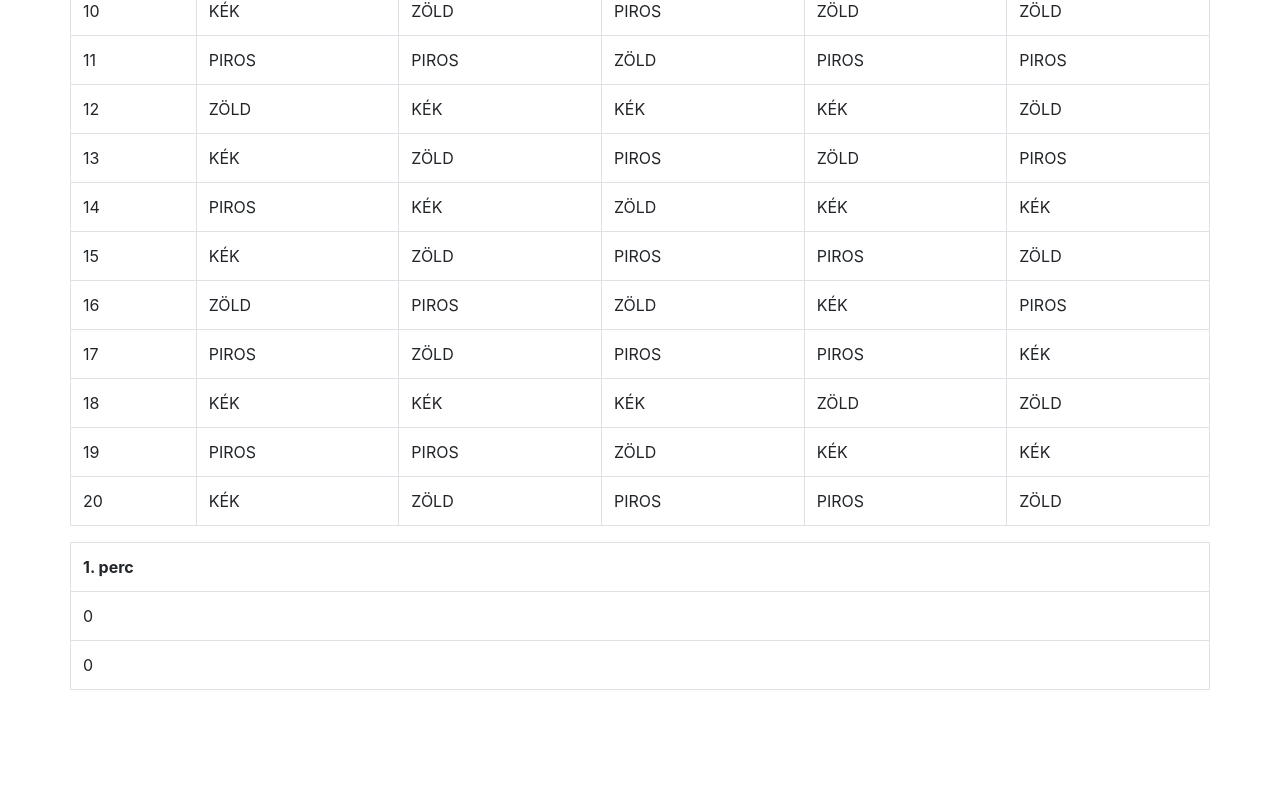
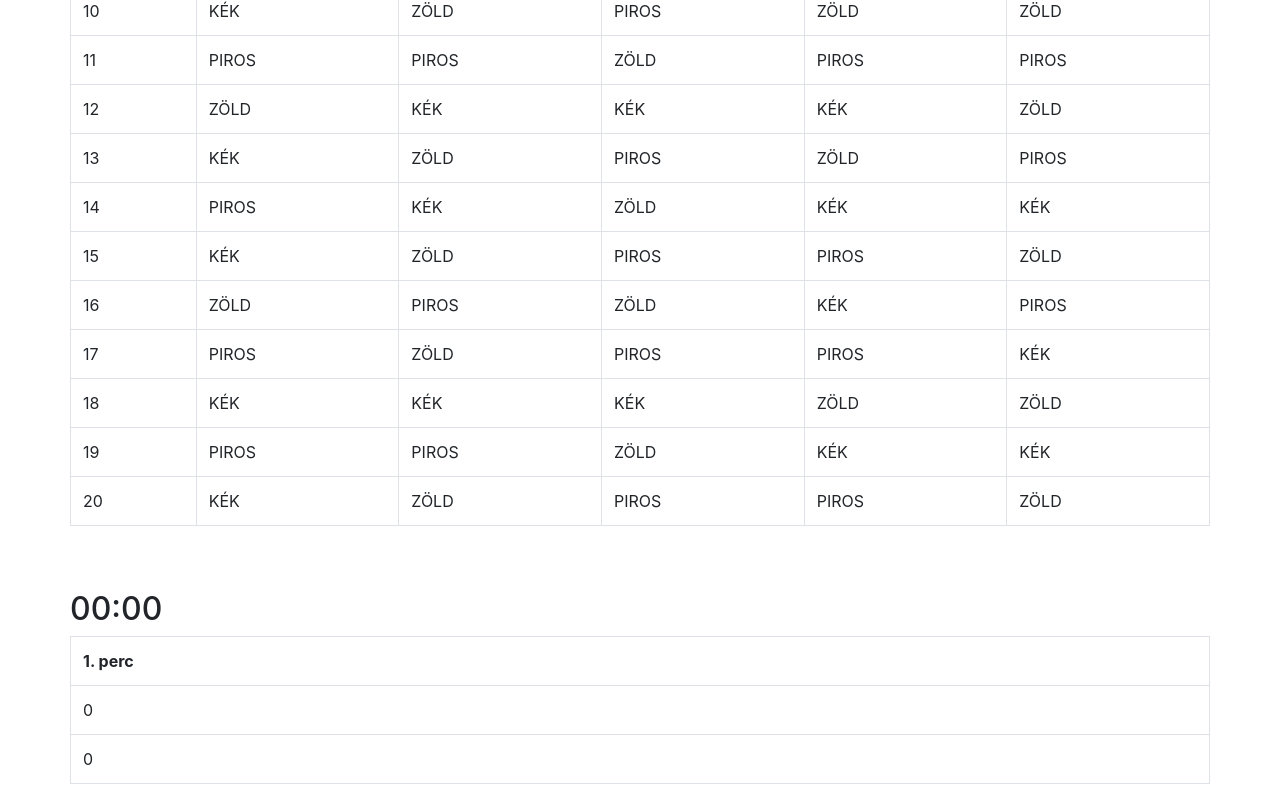
Before and after one commit to nagymarci/stroop-color-words, a React (Create React App) app: page / in a window 1280 px wide. Shown: the part 541-1341 px from the top of the page. Before the commit the page ends 1247 px from the top, so only its background shows below. Built offline with nearby package versions, Linux system fonts and the light colour scheme.

Commit message:
add stopwatch

```diff
--- a/src/ColorWords.js
+++ b/src/ColorWords.js
@@ -16,7 +16,9 @@ export const ColorWords = () => {
     const [state, setState] = useState(getWords())
     const [running, setRunning] = useState(false)
     const intervalId = useRef(null)
+    const timerId = useRef(null)
     const [results, setResults] = useState([{processed: 0, faults: 0}])
+    const [timer, setTimer] = useState({start: 0, time: 0})
 
     const handleClick = (row, col) => {
         console.log("clicked", row, col)
@@ -71,15 +73,28 @@ export const ColorWords = () => {
                     return newResults
                 })
             }, 30000)
+            setTimer({
+                    start: Date.now(),
+                    time: 0
+                })
+            timerId.current = setInterval(() => {
+                setTimer((old) => {
+                    let tmp = {...old}
+                    tmp.time = Date.now() - old.start
+                    return tmp
+                })
+            }, 10)
         }
         if (!running && intervalId.current) {
             console.log("clear interval runnig")
             clearInterval(intervalId.current)
+            clearInterval(timerId.current)
             intervalId.current = null
+            timerId.current = null
         }
     }, [running, state])
 
-    const handleTimer = () => {
+    const handleStart = () => {
         if (!running) {
             setState(getWords())
             setResults([{processed: 0, faults: 0}])
@@ -90,7 +105,7 @@ export const ColorWords = () => {
     console.log(state)
     return (
         <Container className="colorWords">
-            <Button onClick={handleTimer}>{running ? "Leállitas" : "Indítás"}</Button>
+            <Button onClick={handleStart}>{running ? "Leállitas" : "Indítás"}</Button>
             <Row className="mt-5">
                 <Table bordered>
                     <tbody>
@@ -113,6 +128,9 @@ export const ColorWords = () => {
             </Row>
             {!running &&
             <Row>
+                <h2 className="mt-5">
+                {("0" + (Math.floor(timer.time / 60000) % 60)).slice(-2)}:{("0" + (Math.floor(timer.time / 1000) % 60)).slice(-2)}
+                </h2>
                 <Table bordered className="resultTable">
                     <tbody>
                         <tr>
```
